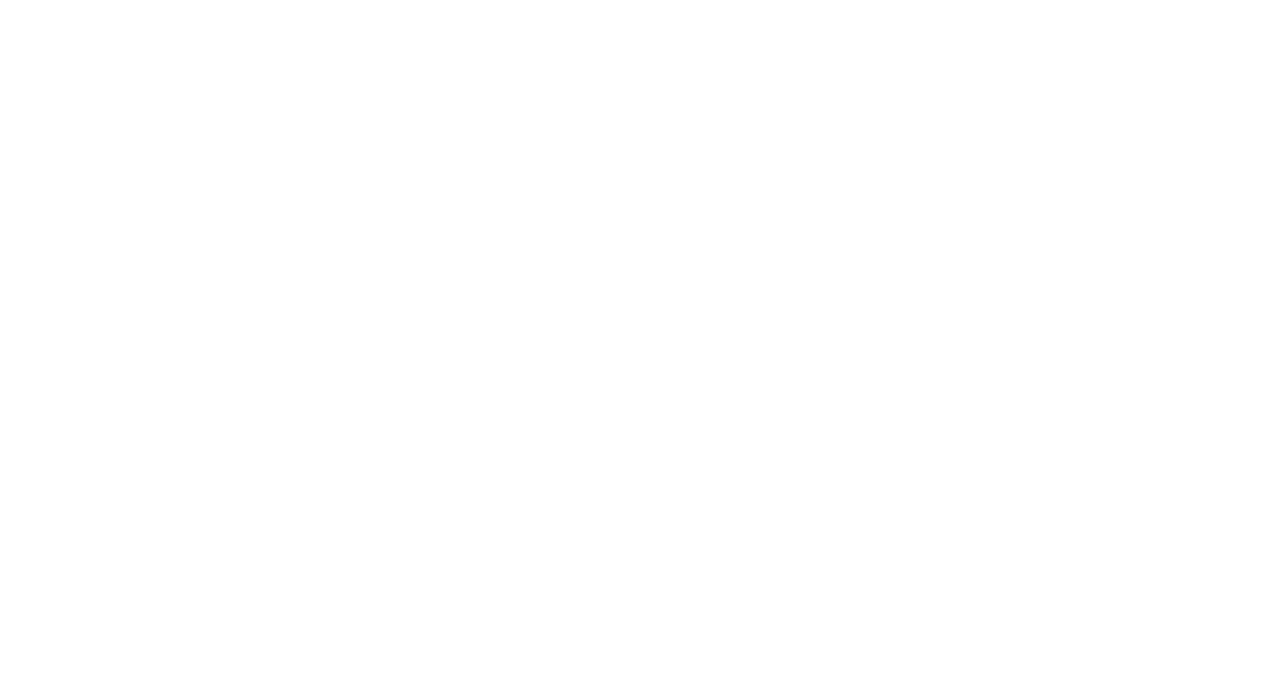
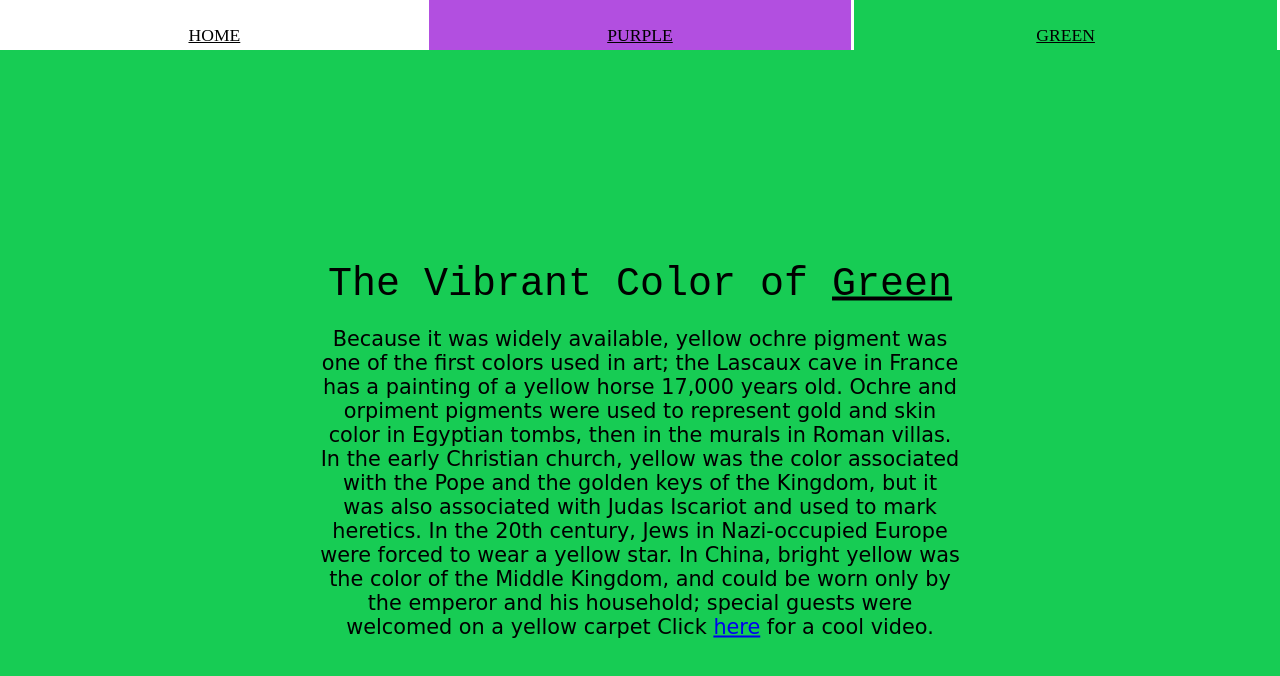
Before and after one commit to jdmar3-comp426/a01-aszala-UNC, a website: page yellow.html in a window 1280 px wide. Drawn offline with Linux system fonts and the light colour scheme.

Commit message:
added other 2 pages

```diff
--- a/yellow.html
+++ b/yellow.html
@@ -7,6 +7,31 @@
 		<link rel="stylesheet" href="styles.css">
 	</head>
 	<body>
-
+		<div class="nav-links">
+			<div id="home" class="nav-link-container">
+				<a href="index.html" class="nav-link vert-center">home</a>
+			</div>
+			<div id="purple" class="nav-link-container">
+				<a href="purple.html" class="nav-link vert-center">purple</a>
+			</div>
+			<div id="green" class="nav-link-container">
+				<a href="green.html" class="nav-link vert-center">green</a>
+			</div>
+		</div>
+		<div id="green" class="cover">
+			<div class="information-container vert-center">
+				<div class="color-title title">The Vibrant Color of <span>Green</span></div>
+				<div class="color-information">
+					Because it was widely available, yellow ochre pigment was one of the first colors used in art;
+					the Lascaux cave in France has a painting of a yellow horse 17,000 years old. Ochre and orpiment
+					pigments were used to represent gold and skin color in Egyptian tombs, then in the murals in Roman villas.
+					In the early Christian church, yellow was the color associated with the Pope and the golden keys of
+					the Kingdom, but it was also associated with Judas Iscariot and used to mark heretics. In the 20th
+					century, Jews in Nazi-occupied Europe were forced to wear a yellow star. In China, bright yellow was
+					the color of the Middle Kingdom, and could be worn only by the emperor and his household; special guests
+					were welcomed on a yellow carpet Click <a href="https://youtu.be/dQw4w9WgXcQ">here</a> for a cool video.
+				</div>
+			</div>
+		</div>
 	</body>
 </html>
```
Also changed, not shown: green.html (+24 -1 lines).
